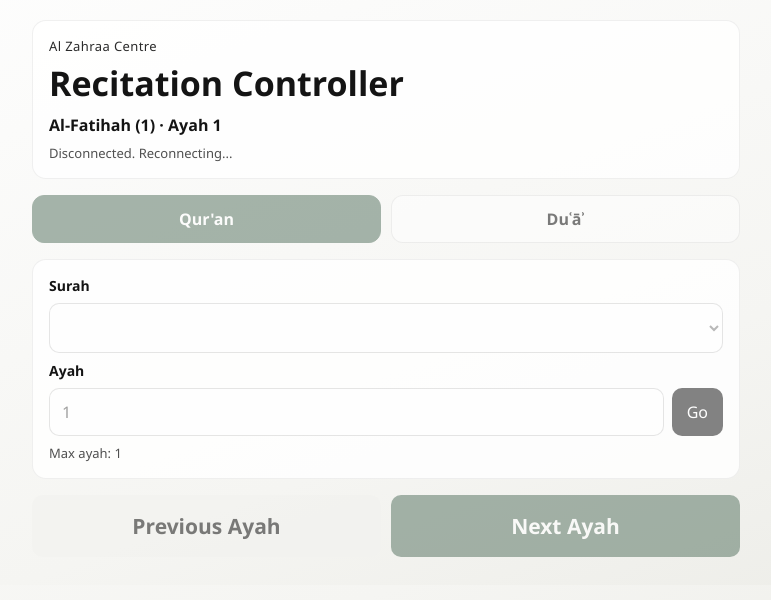
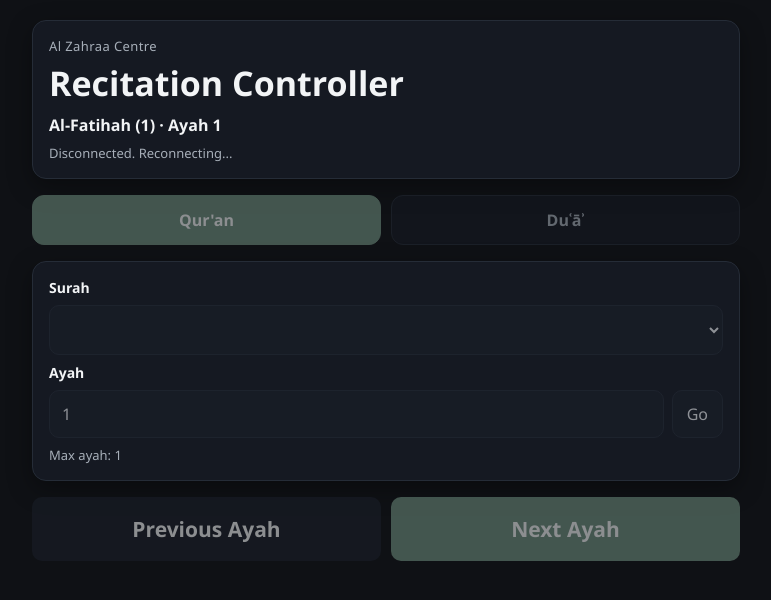
Before and after one commit to Zayd40/qurancontrol, a website: page public/control.html in a window 1280 px wide. Shown: the whole page, without its empty margins (254-1025 px from the left). Drawn offline with Linux system fonts and the light colour scheme; no server answers.

Commit message:
dark mode

```diff
--- a/public/control.css
+++ b/public/control.css
@@ -1,21 +1,8 @@
-:root {
-  --bg: #f5f5f2;
-  --text: #141414;
-  --muted: #505050;
-  --accent: #5f7a69;
-}
-
-* {
-  box-sizing: border-box;
-}
-
 html,
 body {
-  margin: 0;
   min-height: 100%;
-  background: linear-gradient(160deg, #fefefe 0%, var(--bg) 65%, #ecece7 100%);
-  color: var(--text);
-  font-family: "Segoe UI", "Helvetica Neue", Arial, sans-serif;
+  background: var(--bg-primary);
+  color: var(--text-primary);
 }
 
 .app {
@@ -29,15 +16,16 @@ body {
 .top {
   padding: 16px;
   border-radius: 14px;
-  background: rgba(255, 255, 255, 0.78);
-  border: 1px solid rgba(0, 0, 0, 0.06);
+  background: var(--bg-surface);
+  border: 1px solid var(--divider);
+  box-shadow: var(--shadow-soft);
 }
 
 .brand {
   margin: 0 0 8px;
   font-size: 13px;
   letter-spacing: 0.4px;
-  color: #2b2b2b;
+  color: var(--text-secondary);
 }
 
 h1 {
@@ -50,12 +38,13 @@ h1 {
   margin: 10px 0 8px;
   font-size: 16px;
   font-weight: 600;
+  color: var(--text-primary);
 }
 
 .lock-message {
   margin: 0;
   font-size: 13px;
-  color: var(--muted);
+  color: var(--text-secondary);
 }
 
 .mode-switch {
@@ -66,15 +55,16 @@ h1 {
 
 .mode-btn {
   border-radius: 12px;
-  border: 1px solid rgba(0, 0, 0, 0.1);
-  background: rgba(255, 255, 255, 0.8);
-  min-height: 48px;
+  border: 1px solid var(--divider);
+  background: var(--bg-surface);
+  color: var(--text-secondary);
+  min-height: 50px;
   font-weight: 700;
 }
 
 .mode-btn.active {
   background: var(--accent);
-  color: #fff;
+  color: var(--text-primary);
   border-color: var(--accent);
 }
 
@@ -83,8 +73,9 @@ h1 {
   gap: 8px;
   padding: 16px;
   border-radius: 14px;
-  background: rgba(255, 255, 255, 0.82);
-  border: 1px solid rgba(0, 0, 0, 0.06);
+  background: var(--bg-surface);
+  border: 1px solid var(--divider);
+  box-shadow: var(--shadow-soft);
 }
 
 .mode-panel.hidden {
@@ -94,6 +85,7 @@ h1 {
 label {
   font-size: 14px;
   font-weight: 600;
+  color: var(--text-primary);
 }
 
 select,
@@ -106,9 +98,10 @@ select,
 input {
   width: 100%;
   border-radius: 10px;
-  border: 1px solid rgba(0, 0, 0, 0.18);
+  border: 1px solid var(--divider);
   padding: 12px;
-  background: #fff;
+  color: var(--text-primary);
+  background: var(--bg-surface-strong);
 }
 
 .row-input {
@@ -121,8 +114,8 @@ button {
   border-radius: 10px;
   border: 1px solid transparent;
   padding: 11px 14px;
-  background: #f2f2ef;
-  color: var(--text);
+  background: var(--bg-surface-strong);
+  color: var(--text-primary);
 }
 
 button:disabled,
@@ -133,12 +126,13 @@ input:disabled {
 
 button.primary {
   background: var(--accent);
-  color: #fff;
+  color: var(--text-primary);
 }
 
 button.secondary {
-  background: #1f1f1f;
-  color: #fff;
+  background: var(--bg-surface-strong);
+  border-color: var(--divider);
+  color: var(--text-primary);
 }
 
 .controls {
@@ -148,14 +142,14 @@ button.secondary {
 
 .nav-btn {
   width: 100%;
-  min-height: 62px;
+  min-height: 64px;
   font-size: 21px;
   font-weight: 700;
 }
 
 .hint {
   margin: 0;
-  color: var(--muted);
+  color: var(--text-secondary);
   font-size: 13px;
 }
 
--- a/public/control.html
+++ b/public/control.html
@@ -4,6 +4,7 @@
     <meta charset="UTF-8" />
     <meta name="viewport" content="width=device-width, initial-scale=1.0" />
     <title>Qur'an Control</title>
+    <link rel="stylesheet" href="/theme.css" />
     <link rel="stylesheet" href="/control.css" />
   </head>
   <body>
--- a/public/display.css
+++ b/public/display.css
@@ -1,23 +1,7 @@
-:root {
-  --bg: #f6f6f4;
-  --text: #111111;
-  --subtle: #5a5a5a;
-  --accent: #5f7a69;
-  --safe-margin: 4vw;
-}
-
-* {
-  box-sizing: border-box;
-}
-
 html,
 body {
-  margin: 0;
   width: 100%;
   height: 100%;
-  background: var(--bg);
-  color: var(--text);
-  font-family: "Segoe UI", "Helvetica Neue", Arial, sans-serif;
 }
 
 .screen {
@@ -27,7 +11,7 @@ body {
   display: flex;
   flex-direction: column;
   gap: 1.6vh;
-  background: radial-gradient(circle at top right, #ffffff 0%, var(--bg) 45%, #ecece7 100%);
+  background: var(--bg-primary);
 }
 
 .topbar {
@@ -44,7 +28,7 @@ body {
   gap: 10px;
   font-size: clamp(16px, 1.5vw, 28px);
   font-weight: 600;
-  color: #1a1a1a;
+  color: var(--text-secondary);
 }
 
 .brand-logo {
@@ -57,6 +41,7 @@ body {
   text-align: center;
   font-size: clamp(16px, 2.1vw, 35px);
   font-weight: 600;
+  color: var(--text-primary);
   letter-spacing: 0.2px;
 }
 
@@ -64,7 +49,7 @@ body {
   text-align: right;
   font-size: clamp(18px, 2.2vw, 36px);
   font-weight: 600;
-  color: #1a1a1a;
+  color: var(--text-secondary);
 }
 
 .content {
@@ -83,8 +68,9 @@ body {
   align-items: center;
   justify-content: center;
   overflow: hidden;
-  background: rgba(255, 255, 255, 0.45);
-  border: 1px solid rgba(0, 0, 0, 0.04);
+  background: var(--bg-surface);
+  border: 1px solid var(--divider);
+  box-shadow: var(--shadow-soft);
 }
 
 .fit-text {
@@ -107,19 +93,20 @@ body {
   text-align: center;
   line-height: 1.7;
   font-weight: 600;
+  color: var(--text-primary);
   font-family: "Noto Naskh Arabic", "Amiri", "Scheherazade New", "Traditional Arabic", serif;
 }
 
 .translation {
   text-align: center;
   font-weight: 500;
-  color: #1f1f1f;
+  color: var(--text-primary);
 }
 
 .transliteration {
   text-align: center;
   font-style: italic;
-  color: var(--subtle);
+  color: var(--text-secondary);
 }
 
 .status-pill {
@@ -129,9 +116,14 @@ body {
   padding: 7px 12px;
   border-radius: 999px;
   font-size: clamp(10px, 0.95vw, 14px);
-  color: #1f1f1f;
-  background: rgba(255, 255, 255, 0.75);
-  border: 1px solid rgba(0, 0, 0, 0.08);
+  color: var(--text-secondary);
+  background: var(--bg-surface);
+  border: 1px solid var(--divider);
+}
+
+.status-pill.connected {
+  color: var(--text-primary);
+  border-color: var(--accent);
 }
 
 .qr-overlay {
@@ -141,8 +133,8 @@ body {
   width: min(220px, 22vw);
   padding: 12px;
   border-radius: 14px;
-  background: rgba(255, 255, 255, 0.9);
-  border: 1px solid rgba(0, 0, 0, 0.08);
+  background: var(--bg-surface-strong);
+  border: 1px solid var(--divider);
   display: flex;
   flex-direction: column;
   align-items: center;
@@ -152,15 +144,12 @@ body {
 .qr-overlay img {
   width: 100%;
   border-radius: 8px;
-  background: #fff;
+  background: var(--bg-primary);
+  border: 1px solid var(--divider);
 }
 
 .qr-overlay p {
   margin: 0;
   font-size: clamp(11px, 0.95vw, 14px);
-  color: #303030;
+  color: var(--text-secondary);
 }
-
-.hidden {
-  display: none !important;
-}
--- a/public/display.js
+++ b/public/display.js
@@ -104,9 +104,7 @@ const debouncedFitAll = debounce(() => {
 function setConnectionState(isConnected) {
   controllerConnected = Boolean(isConnected);
   els.connectionLabel.textContent = controllerConnected ? 'Connected' : 'Awaiting controller';
-  els.connectionLabel.style.borderColor = controllerConnected
-    ? 'rgba(95, 122, 105, 0.45)'
-    : 'rgba(0, 0, 0, 0.08)';
+  els.connectionLabel.classList.toggle('connected', controllerConnected);
 
   if (!controllerConnected && els.qrImage.getAttribute('src')) {
     els.qrOverlay.classList.remove('hidden');
--- /dev/null
+++ b/public/theme.css
@@ -0,0 +1,27 @@
+:root {
+  --bg-primary: #0f1115;
+  --bg-surface: #151922;
+  --bg-surface-strong: #1a1f29;
+  --text-primary: #f2f4f6;
+  --text-secondary: #a7afb9;
+  --accent: #6f8f7f;
+  --divider: #252c37;
+  --shadow-soft: 0 8px 24px rgba(0, 0, 0, 0.35);
+  --safe-margin: 4vw;
+}
+
+* {
+  box-sizing: border-box;
+}
+
+html,
+body {
+  margin: 0;
+  color: var(--text-primary);
+  background: var(--bg-primary);
+  font-family: "Segoe UI", "Noto Sans", "Helvetica Neue", Arial, sans-serif;
+}
+
+.hidden {
+  display: none !important;
+}
--- a/server/index.js
+++ b/server/index.js
@@ -854,8 +854,8 @@ async function start() {
       margin: 1,
       width: 220,
       color: {
-        dark: '#1f1f1f',
-        light: '#FFFFFF'
+        dark: '#F2F4F6',
+        light: '#0F1115'
       }
     });
   } catch (error) {
```
Also changed, not shown: public/display.html (+1 -0 lines).
